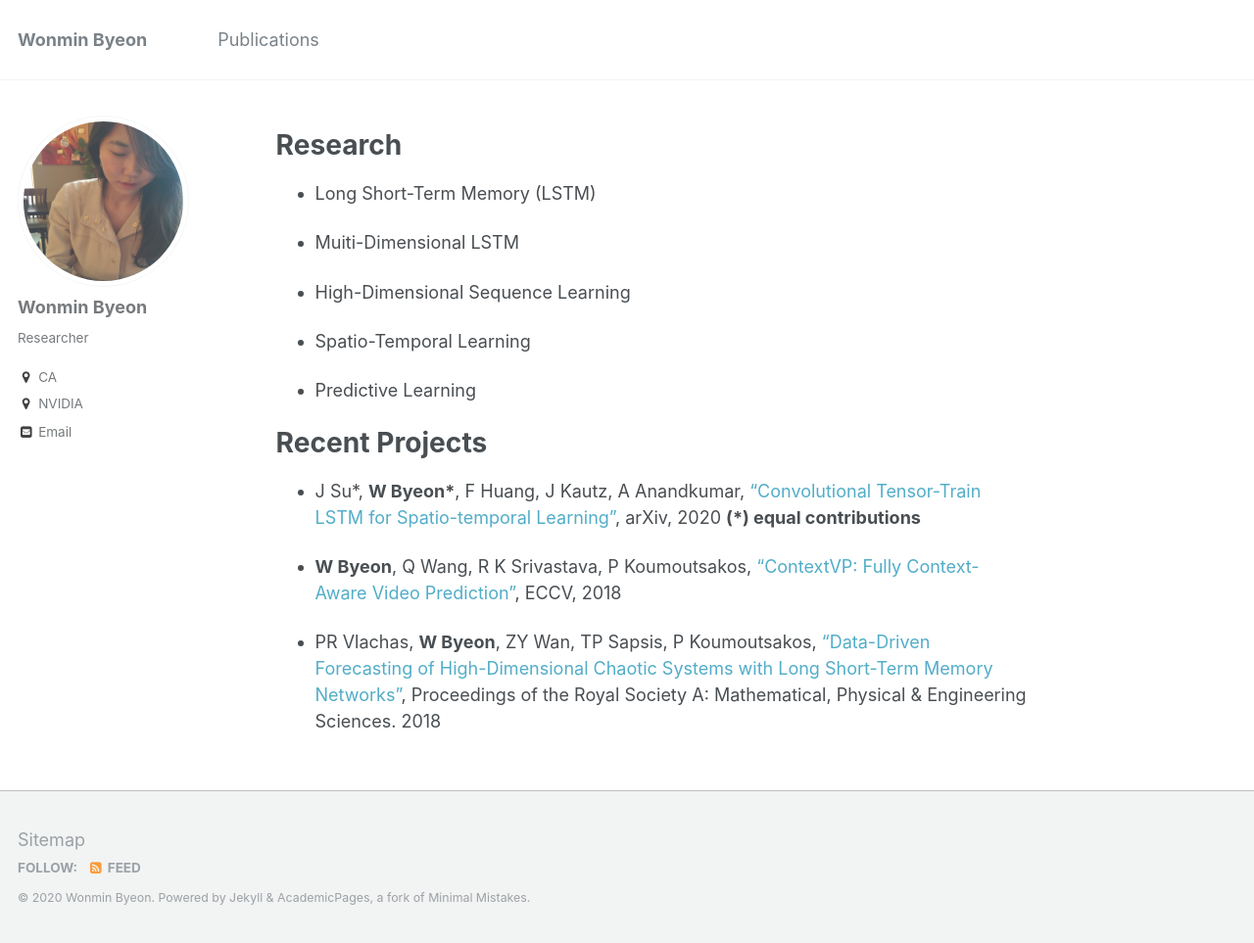
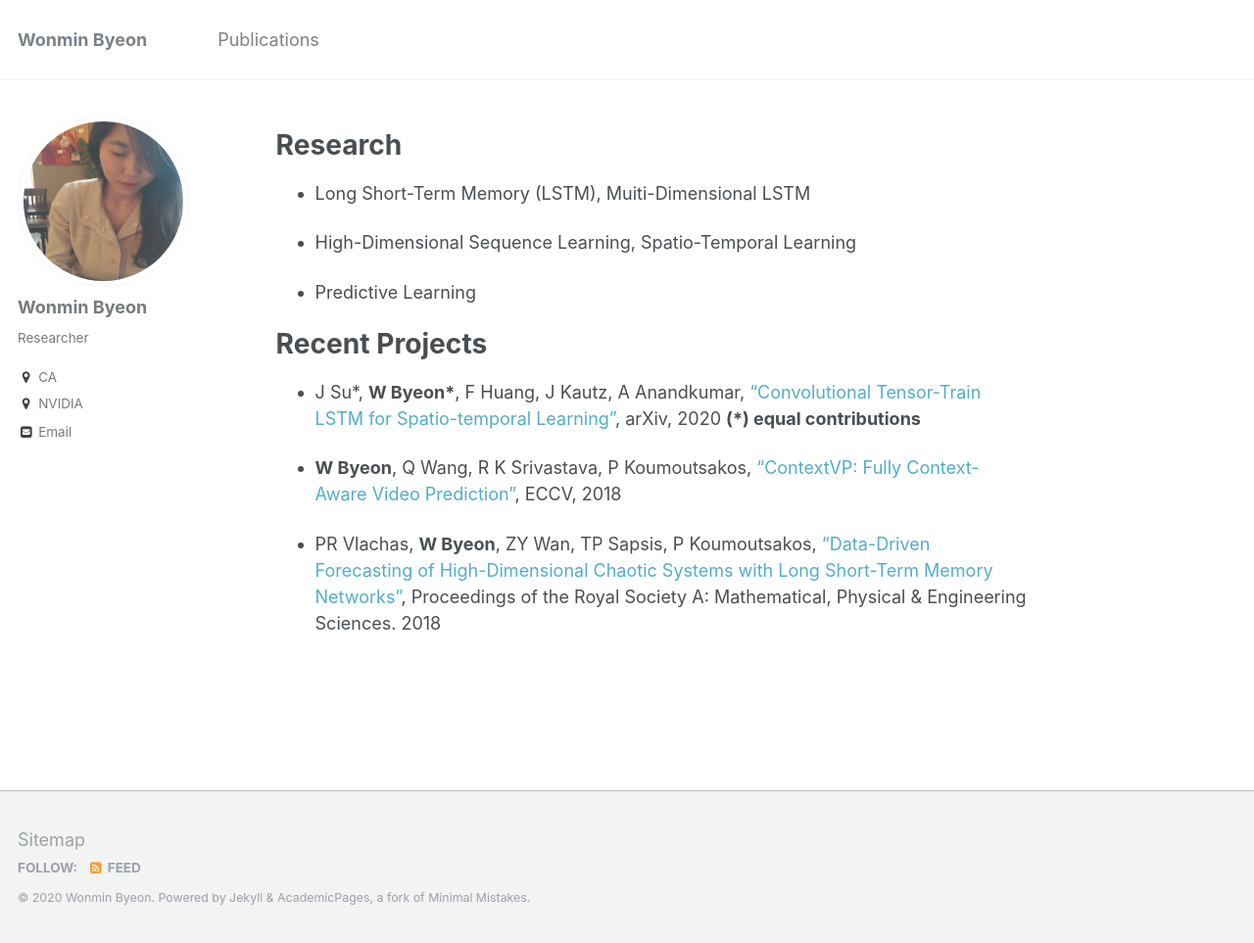
Before and after one commit to wonmin-byeon/wonmin-byeon.github.io, a Jekyll site: the page built from _pages/about.md, in a window 1280 px wide and 963 px high. Shown: the whole window at 98% size. Built offline with Jekyll 4.4.1, drawn with Linux system fonts in a browser that asks for light colours.

Commit message:
modify research interest

```diff
--- a/_pages/about.md
+++ b/_pages/about.md
@@ -10,13 +10,9 @@ redirect_from:
 
 Research
 ======
-* Long Short-Term Memory (LSTM)
+* Long Short-Term Memory (LSTM), Muiti-Dimensional LSTM
 
-* Muiti-Dimensional LSTM
-
-* High-Dimensional Sequence Learning
-
-* Spatio-Temporal Learning
+* High-Dimensional Sequence Learning, Spatio-Temporal Learning
 
 * Predictive Learning
 
```
